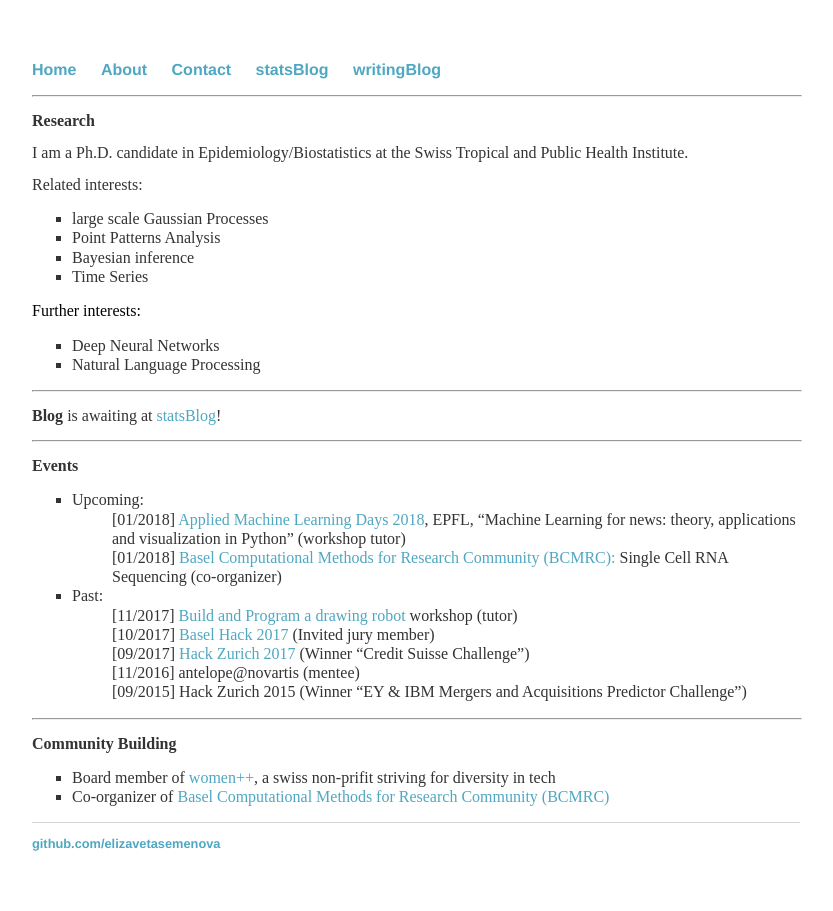
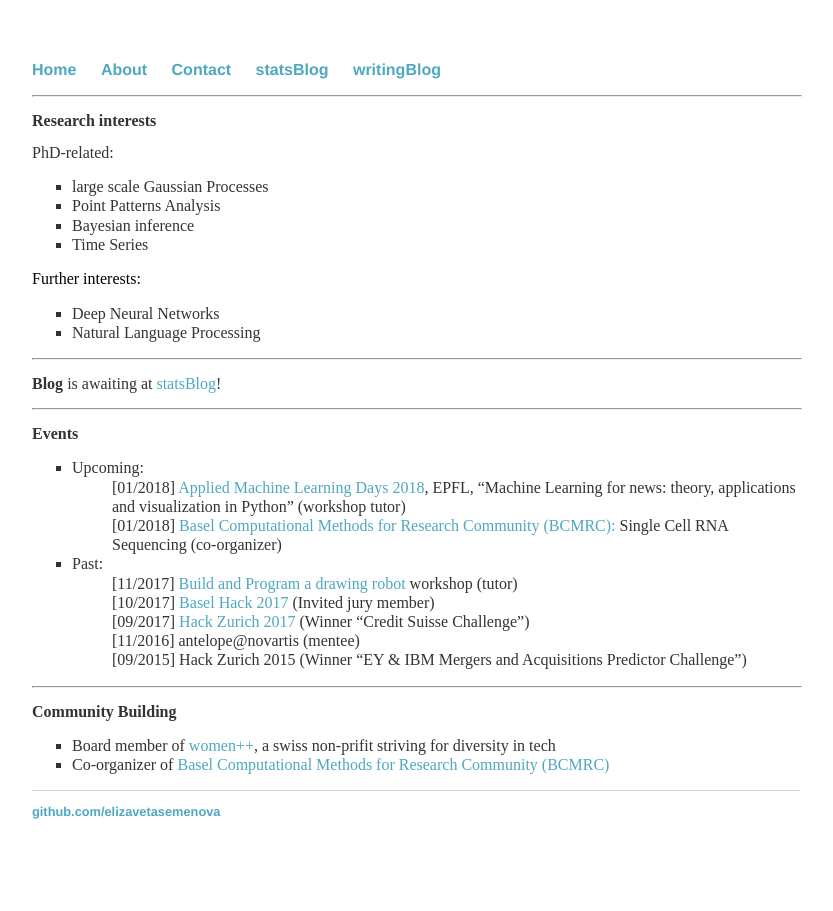
Before and after one commit to elizavetasemenova/elizavetasemenova.github.io, a Jekyll site: the page built from index.html, in a window 1280 px wide. Shown: the whole page, without its empty margins (224-1057 px from the left). Built offline with Jekyll 4.4.1, drawn with Linux system fonts in a browser that asks for light colours.

Commit message:
Update index.html

```diff
--- a/index.html
+++ b/index.html
@@ -7,10 +7,9 @@ title: Liza Semenova, statistician in progress
 
 <hr width="100%">
 
-	<p><b>Research</b></p>
-	<p>I am a Ph.D. candidate in Epidemiology/Biostatistics at the Swiss Tropical and Public Health Institute. </p>
+	<p><b>Research interests</b></p>
 
-<p> Related interests:
+<p> PhD-related:
        <ul style="list-style-type:square">
 	  <li>large scale Gaussian Processes</li>
 	  <li>Point Patterns Analysis</li>
```
